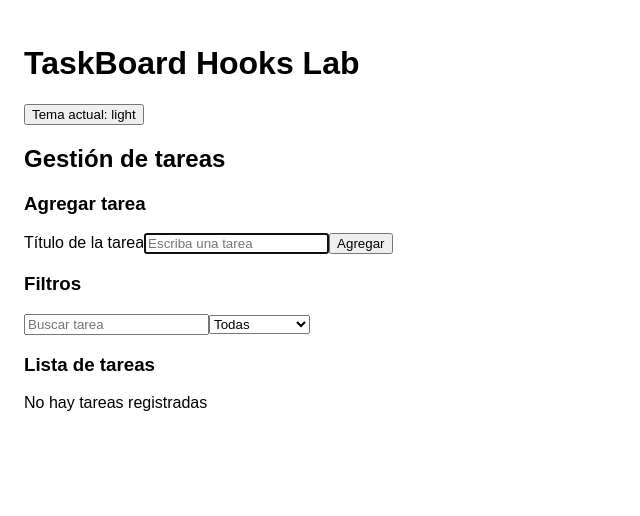
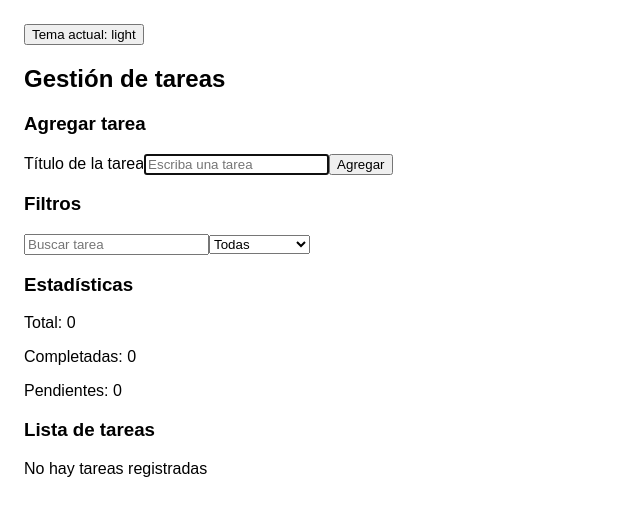
Before and after one commit to Rodiohs/Practica-Hooks-Taskboard-Pro, a React (Vite) app in the folder taskboard-pro/: page / in a window 1280 px wide. Shown: the top 516 px of the page, without its empty margins (0-640 px from the left). Built offline with nearby package versions, Linux system fonts and the light colour scheme.

Commit message:
Feat: Dark and White Theme

```diff
--- a/taskboard-pro/src/App.jsx
+++ b/taskboard-pro/src/App.jsx
@@ -3,15 +3,18 @@
 import { ThemeProvider } from "./features/theme/context/ThemeProvider"
 import { ThemeToggle } from "./features/theme/components/ThemeToggle"
 import { useTheme } from "./features/theme/hooks/useTheme"
+import { useDocumentTitle } from "./shared/hooks/useDocumentTitle"
 import "./index.css"
 
 function AppContent() {
   const MainTag = HTML_TAGS.MAIN
   const TitleTag = HTML_TAGS.H1
 const { theme } = useTheme()
+  useDocumentTitle("TaskBoard Hooks Lab")
+
   return (
     <MainTag className={theme}>
-      <TitleTag>TaskBoard Hooks Lab</TitleTag>
+      {/* <TitleTag>TaskBoard Hooks Lab</TitleTag> */}
       <ThemeToggle />
       <TaskBoard />
     </MainTag>
--- a/taskboard-pro/src/features/tasks/components/TaskBoard.jsx
+++ b/taskboard-pro/src/features/tasks/components/TaskBoard.jsx
@@ -7,12 +7,16 @@
 import { TASK_ACTION_TYPES } from "../reducer/task-action-types"
 import { TASK_STATUS } from "../constants/task.constants"
 import { TaskFilters } from "./TaskFilters"
+import { TaskStats } from "./TaskStats"
+import { useTaskStats } from "../hooks/useTaskStats"
 
 export function TaskBoard() {
   const [taskText, setTaskText] = useState("")
   const [tasks, dispatch] = useReducer(taskReducer, [])
 const [searchText, setSearchText] = useState("")
 const [statusFilter, setStatusFilter] = useState(TASK_STATUS.ALL)
+
+const stats = useTaskStats(tasks)
 
   const SectionTag = HTML_TAGS.SECTION
   const TitleTag = HTML_TAGS.H2
@@ -95,7 +99,7 @@
         onSearchTextChange={handleSearchTextChange}
         onStatusFilterChange={handleStatusFilterChange}
       />
-
+<TaskStats stats={stats} />
       <TaskList
         tasks={filteredTasks}
         onToggleTask={handleToggleTask}
--- /dev/null
+++ b/taskboard-pro/src/features/tasks/components/TaskStats.jsx
@@ -0,0 +1,10 @@
+export function TaskStats({ stats }) {
+  return (
+    <section>
+      <h3>Estadísticas</h3>
+      <p>Total: {stats.total}</p>
+      <p>Completadas: {stats.completed}</p>
+      <p>Pendientes: {stats.pending}</p>
+    </section>
+  )
+}
--- /dev/null
+++ b/taskboard-pro/src/features/tasks/hooks/useTaskStats.js
@@ -0,0 +1,15 @@
+import { useMemo } from "react"
+
+export function useTaskStats(tasks) {
+  return useMemo(() => {
+    const total = tasks.length
+    const completed = tasks.filter((task) => task.completed).length
+    const pending = total - completed
+
+    return {
+      total,
+      completed,
+      pending,
+    }
+  }, [tasks])
+}
--- /dev/null
+++ b/taskboard-pro/src/shared/hooks/useDocumentTitle.js
@@ -0,0 +1,7 @@
+import { useEffect } from "react"
+
+export function useDocumentTitle(title) {
+  useEffect(() => {
+    document.title = title
+  }, [title])
+}
```
